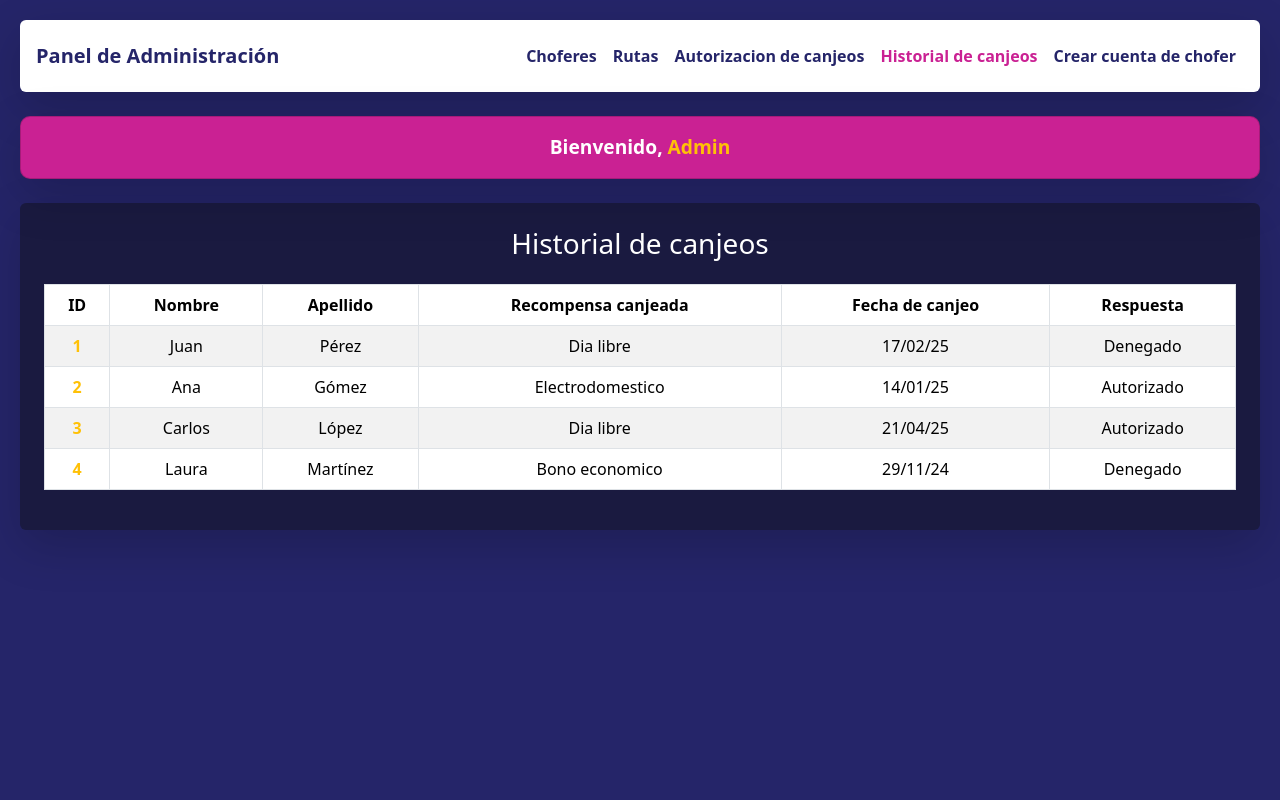
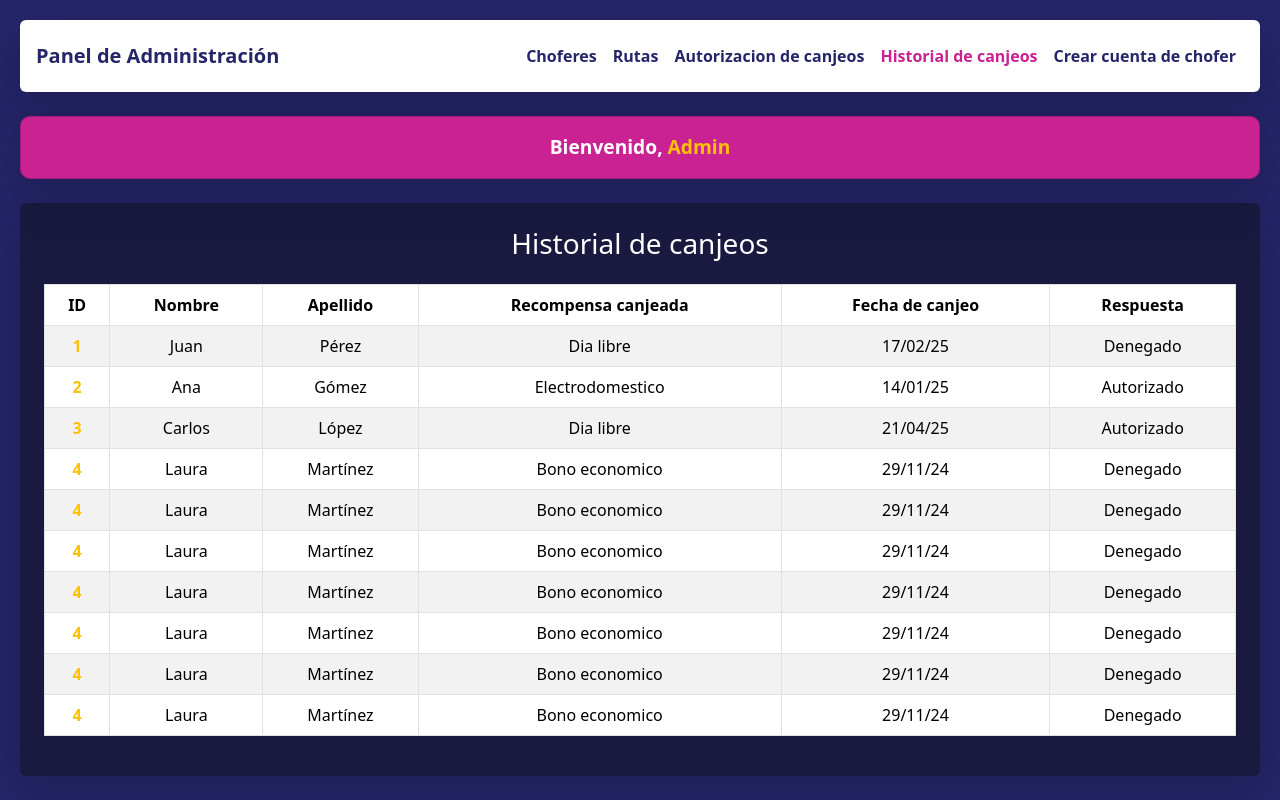
Before and after one commit to MarcoRomo17/HakatonAyVoy, a React (Create React App) app in the folder admin_view/: page /Historial in a window 1280 px wide. Built offline with nearby package versions, Linux system fonts and the light colour scheme.

Commit message:
Frontend terminado

```diff
--- a/admin_view/src/App.js
+++ b/admin_view/src/App.js
@@ -10,8 +10,8 @@ function App() {
     <>
     <Container fluid style={{backgroundColor:'#252569'}}>
       <center>
-      <Card style={{ width: '30rem', height:'35rem', margin:'0'}}>
-        <Card.Body style={{ backgroundColor: "#252569", borderRadius:'15px', padding:"50px"}} >
+      <Card style={{ width: '30rem', height:'35rem', borderRadius:"15px"}}>
+        <Card.Body style={{ backgroundColor: "#252569", borderRadius:'15px', padding:"50px", border:"5px solid #ca2193"}} >
         <Image src={AYVOYlogo} style={{width:"8rem", height:'8rem' }}/>
           <Card.Text style={{color:'#0dc8e2'}}>
           <IoBus/>
--- a/admin_view/src/History.js
+++ b/admin_view/src/History.js
@@ -6,6 +6,12 @@ export const History = () => {
     { id: 1, nombre: "Juan", apellido: "Pérez", recompensa: "Dia libre", fecha:"17/02/25", estado:"Denegado" },
     { id: 2, nombre: "Ana", apellido: "Gómez", recompensa: "Electrodomestico", fecha:"14/01/25", estado:"Autorizado" },
     { id: 3, nombre: "Carlos", apellido: "López", recompensa: "Dia libre", fecha:"21/04/25", estado:"Autorizado"},
+    { id: 4, nombre: "Laura", apellido: "Martínez", recompensa: "Bono economico", fecha:"29/11/24" , estado:"Denegado"},
+    { id: 4, nombre: "Laura", apellido: "Martínez", recompensa: "Bono economico", fecha:"29/11/24" , estado:"Denegado"},
+    { id: 4, nombre: "Laura", apellido: "Martínez", recompensa: "Bono economico", fecha:"29/11/24" , estado:"Denegado"},
+    { id: 4, nombre: "Laura", apellido: "Martínez", recompensa: "Bono economico", fecha:"29/11/24" , estado:"Denegado"},
+    { id: 4, nombre: "Laura", apellido: "Martínez", recompensa: "Bono economico", fecha:"29/11/24" , estado:"Denegado"},
+    { id: 4, nombre: "Laura", apellido: "Martínez", recompensa: "Bono economico", fecha:"29/11/24" , estado:"Denegado"},
     { id: 4, nombre: "Laura", apellido: "Martínez", recompensa: "Bono economico", fecha:"29/11/24" , estado:"Denegado"},
   ];
 //De momento solo hice un arreglo pero vamos a usar los datos de la bd
--- a/admin_view/src/RegisterDriver.js
+++ b/admin_view/src/RegisterDriver.js
@@ -7,8 +7,7 @@ import AYVOYlogo from './images/AYVOYlogo.png';
 
 export const Register = ()=>{
   return (
-    <>
-    <Container fluid className='vh-100' style={{backgroundColor:'#252569'}}>
+    <Container fluid style={{ backgroundColor: "#252569", minHeight: "100vh", padding: "20px" }}>
     <Navbar expand="lg" className="mb-4 p-3 rounded shadow-lg" style={{ backgroundColor: "#fff" }}>
         <Navbar.Brand href="#" style={{ fontWeight: "bold", color: "#252569" }}>
           Panel de Administración
@@ -28,8 +27,8 @@ export const Register = ()=>{
         </Card.Text>
       </Card>
       <center>
-      <Card style={{ width: '30rem', height:'35rem', margin:'0'}}>
-        <Card.Body style={{ backgroundColor: "#252569", borderRadius:'15px', padding:"15px"}} >
+      <Card style={{ width: '30rem', height:'35rem', margin:'0', borderRadius:"15px" }}>
+        <Card.Body style={{ backgroundColor: "#252569", borderRadius:'15px', padding:"15px", border:"5px solid #ca2193"}} >
         <Image src={AYVOYlogo} style={{width:"8rem", height:'8rem' }}/>
           <Card.Text style={{color:'#0dc8e2'}}>
           <TbUsersPlus/>
@@ -83,6 +82,6 @@ export const Register = ()=>{
       </Card>
       </center>
     </Container>
-    </>
+
   );
 }
```
